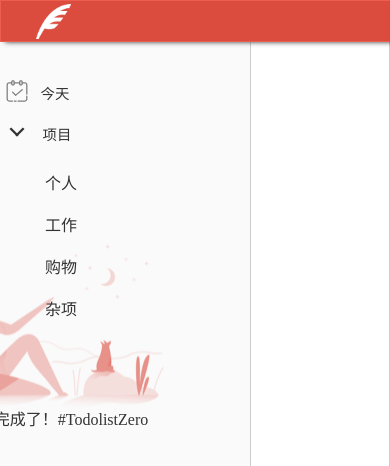
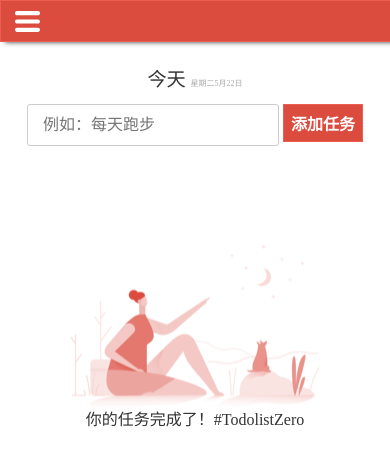
Before and after one commit to Hinger36/todoit, a website: page index.html in a window 390 px wide. Shown: the top 466 px of the page. Drawn offline with Linux system fonts and the light colour scheme.

Commit message:
增加响应式设计，优化移动端显示效果

```diff
--- a/index.html
+++ b/index.html
@@ -11,12 +11,22 @@
 <body>
   <div class="header">
     <div class="header-nav">
+      <input type="checkbox" id="nav-toggle" class="nav-toggle"/>
+      <label for="nav-toggle">
+          <span class="menu-icon">
+              <svg viewBox="0 0 18 15" width="25px" height="25px">
+                  <path fill="white" d="M18,1.484c0,0.82-0.665,1.484-1.484,1.484H1.484C0.665,2.969,0,2.304,0,1.484l0,0C0,0.665,0.665,0,1.484,0 h15.031C17.335,0,18,0.665,18,1.484L18,1.484z"/>
+                  <path fill="white" d="M18,7.516C18,8.335,17.335,9,16.516,9H1.484C0.665,9,0,8.335,0,7.516l0,0c0-0.82,0.665-1.484,1.484-1.484 h15.031C17.335,6.031,18,6.696,18,7.516L18,7.516z"/>
+                  <path fill="white" d="M18,13.516C18,14.335,17.335,15,16.516,15H1.484C0.665,15,0,14.335,0,13.516l0,0 c0-0.82,0.665-1.484,1.484-1.484h15.031C17.335,12.031,18,12.696,18,13.516L18,13.516z"/>
+              </svg>
+        </span>
+      </label>
       <div class="logo"></div>
     </div>
   </div>
   <div class="main">
     <div class="inner clearfix">
-      <div class="lefe-menu">
+      <div class="left-menu">
         <div>
           <ul id="top-filters">
             <li class="filter">
--- a/src/main.css
+++ b/src/main.css
@@ -22,10 +22,12 @@ body {
 .header-nav {
   max-width: 950px;
   margin: 0 auto;
-
+  height: 40px;
 }
 
+
 .header-nav .logo {
+  display: inline-block;
   width: 50px;
   height: 40px;
   background: url(../images/logs.png) no-repeat;
@@ -33,6 +35,58 @@ body {
   background-position-y: 3px;
   margin-left: 35px;
 }
+
+.header-nav  .menu-icon {
+  display: block;
+  float: left;
+  width: 36px;
+  height: 26px;
+  line-height: 0;
+  padding-top: 8px;
+  padding-left: 8px;
+  text-align: center;
+}
+/* .header-nav input:checked ~ {
+  display: inline-block;
+} */
+.header-nav .nav-toggle {
+  display: none;
+}
+.header-nav label {
+  display: none;
+}
+@media screen and (max-width: 650px) {
+  .header-nav label {
+    display: inline-block;
+  }
+  .header-nav .logo {
+    display: none;
+  }
+  .left-menu {
+    display: none;
+  }
+  .right-box .content {
+    margin-left: 0;
+  }
+  .content .tag {
+    text-align: center;
+  }
+
+
+}
+@media screen and (max-width: 480px) {
+  .content .text-box .in-edit {
+    width: 220px;
+  }
+  .content .text-box .btn {
+    width: 80px;
+  }
+  .lists .todolist {
+    max-width: 320px;
+    margin: 0 auto;
+  }
+}
+
 /* body */
 .main {
   background-color: #fafafa;
@@ -44,11 +98,17 @@ body {
   height: 100%;
 }
 
+.right-box {
+  background-color: #fff;
+  border-right: 1px solid #ccc;
+  height: 100%;
+  width: 100%;
+}
 .content {
   padding-top: 70px;
-  float: right;
   background-color: #fff;
-  width: 700px;
+  max-width: 700px;
+  margin-left: 250px;
 }
 .tag {
   color: #333;
@@ -73,7 +133,7 @@ body {
   outline:none;
 }
 .text-box {
-  max-width: 450px;
+  text-align: center;
   margin: 0 auto;
 }
 .text-box .btn {
@@ -141,16 +201,17 @@ body {
   color: #333;
 }
 /* 左菜单栏 */
-.lefe-menu {
+.left-menu {
   position: fixed;
   width: 250px;
   background-color: #fafafa;
   height: 100%;
   padding-top: 70px;
   border-right: 1px solid #ccc;
+  z-index: 900;
 }
 .filter {
-  padding: 9px 5px;
+  padding: 9px 15px;
   color: #333;
   font-size: 0.9rem;
   vertical-align: middle;
@@ -186,7 +247,7 @@ body {
   color: #333;
 }
 .project-list {
-  padding: 10px 40px;
+  padding: 10px 10px 10px 50px;
 }
 .pro-item {
   padding: 13px 5px;
@@ -196,8 +257,3 @@ body {
 .pro-item:hover {
   background-color: #eee;
 }
-.right-box {
-  background-color: #fff;
-  border-right: 1px solid #ccc;
-  height: 100%;
-}
--- a/src/main.js
+++ b/src/main.js
@@ -271,6 +271,8 @@
     let ul = document.getElementsByClassName('project-list')[0];
     let menu = document.getElementsByClassName('fixmenu')[0];
     let tag = document.getElementsByClassName('tag')[0].children[0];
+    let nav = document.getElementsByClassName('nav-toggle')[0];
+    let lmenu = document.getElementsByClassName('left-menu')[0];
     addEvent(menu, 'click', function (event) {
       event.stopPropagation();
         if (!ul.style.display) {
@@ -289,6 +291,13 @@
 
       }
     });
+    addEvent(nav, 'click', function () {
+      if (!lmenu.style.display) {
+        lmenu.style.display = 'block';
+      } else {
+        lmenu.style.display = '';
+      }
+    })
   }
   function tagList() {
     let taglist = todolist.filter(function (ele, index, arr) {
```
Also changed, not shown: README.md, README_IMG/2.png (added), README_IMG/3.png (added).
